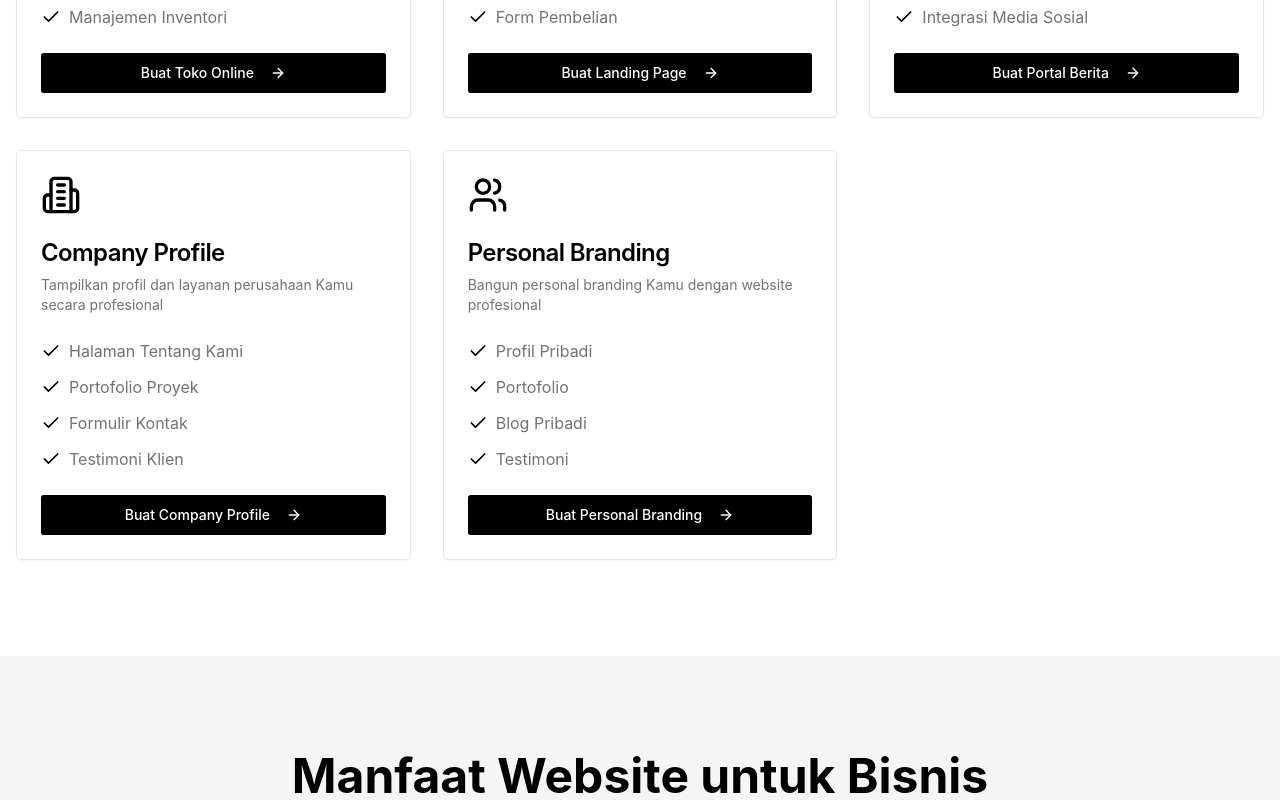
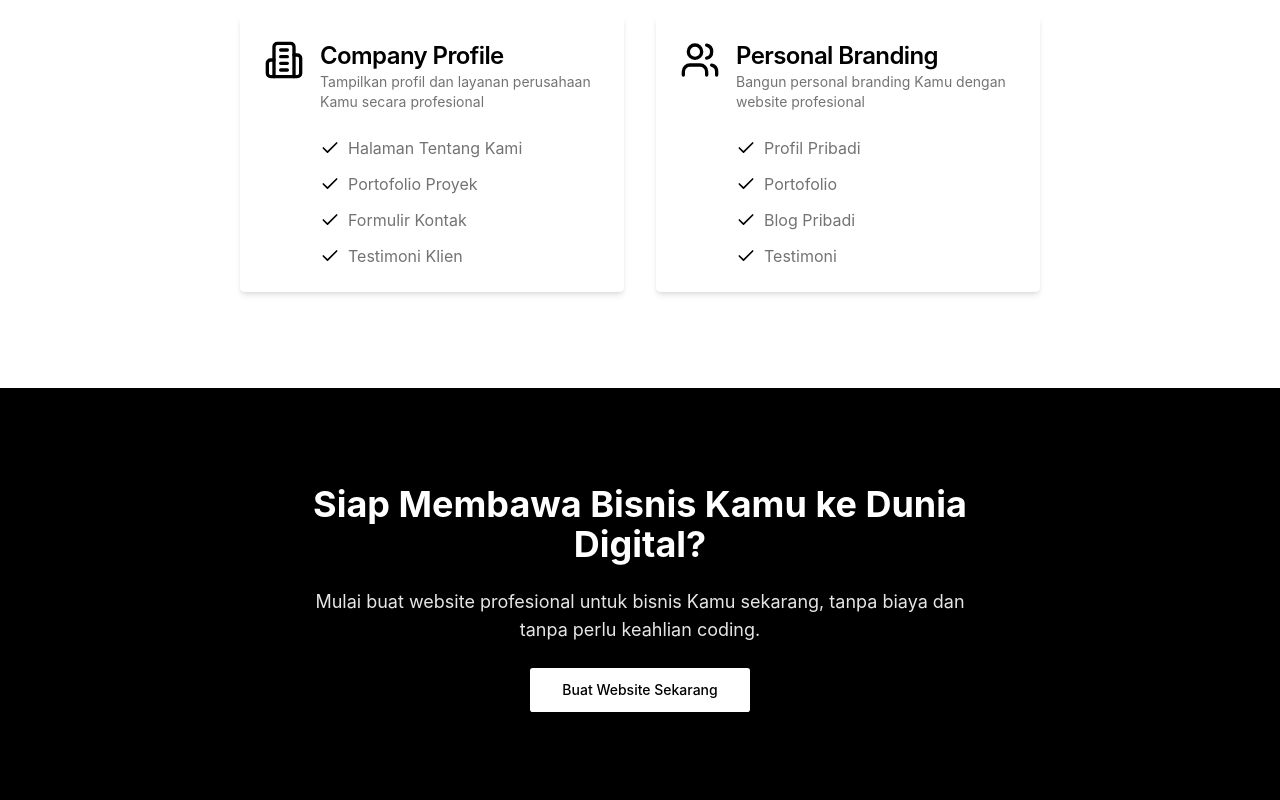
Before and after one commit to hendarSu/ayogratis, a Next.js app: page / in a window 1280 px wide. Shown: the part 1000-1800 px from the top of the page. Built offline with nearby package versions, Linux system fonts and the light colour scheme.

Commit message:
enhance: section cta and type

```diff
--- a/app/page.tsx
+++ b/app/page.tsx
@@ -7,6 +7,44 @@ import Link from "next/link"
 import Head from "next/head"
 
 export default function Home() {
+  const contents = [
+    {
+      title: "Toko Online",
+      description: "Jual produk Kamu langsung ke pelanggan secara online",
+      icon: ShoppingBag,
+      features: ["Katalog Produk", "Sistem Keranjang Belanja", "Proses Checkout", "Manajemen Inventori"],
+      bgColor: "bg-pastel-pink",
+    },
+    {
+      title: "Landing Page",
+      description: "Buat landing page untuk meningkatkan visitor dan penjualan product kamu",
+      icon: ShoppingBag,
+      features: ["Headline Menarik", "CTA (Call-to-Action)", "Penjelasan Produk", "Form Pembelian"],
+      bgColor: "bg-pastel-blue",
+    },
+    {
+      title: "Portal Berita",
+      description: "Buat portal berita atau blog dengan konten yang selalu up-to-date",
+      icon: Newspaper,
+      features: ["Manajemen Artikel", "Kategori & Tag", "Komentar Pembaca", "Integrasi Media Sosial"],
+      bgColor: "bg-pastel-green",
+    },
+    {
+      title: "Company Profile",
+      description: "Tampilkan profil dan layanan perusahaan Kamu secara profesional",
+      icon: Building2,
+      features: ["Halaman Tentang Kami", "Portofolio Proyek", "Formulir Kontak", "Testimoni Klien"],
+      bgColor: "bg-pastel-yellow",
+    },
+    {
+      title: "Personal Branding",
+      description: "Bangun personal branding Kamu dengan website profesional",
+      icon: Users,
+      features: ["Profil Pribadi", "Portofolio", "Blog Pribadi", "Testimoni"],
+      bgColor: "bg-pastel-purple",
+    }
+  ];
+
   return (
     <>
       <Head>
@@ -83,52 +121,20 @@ export default function Home() {
         <section className="py-16 sm:py-24">
           <div className="container px-4 mx-auto">
             <h2 className="text-3xl sm:text-4xl font-bold text-center mb-12">Pilih Website Sesuai Kebutuhan Kamu</h2>
-            <div className="grid gap-8 md:grid-cols-2 lg:grid-cols-3">
-              {[
-          {
-            title: "Toko Online",
-            description: "Jual produk Kamu langsung ke pelanggan secara online",
-            icon: ShoppingBag,
-            features: ["Katalog Produk", "Sistem Keranjang Belanja", "Proses Checkout", "Manajemen Inventori"],
-            bgColor: "bg-pastel-pink",
-          },
-          {
-            title: "Landing Page",
-            description: "Buat landing page untuk meningkatkan visitor dan penjualan product kamu",
-            icon: ShoppingBag,
-            features: ["Headline Menarik", "CTA (Call-to-Action)", "Penjelasan Produk", "Form Pembelian"],
-            bgColor: "bg-pastel-blue",
-          },
-          {
-            title: "Portal Berita",
-            description: "Buat portal berita atau blog dengan konten yang selalu up-to-date",
-            icon: Newspaper,
-            features: ["Manajemen Artikel", "Kategori & Tag", "Komentar Pembaca", "Integrasi Media Sosial"],
-            bgColor: "bg-pastel-green",
-          },
-          {
-            title: "Company Profile",
-            description: "Tampilkan profil dan layanan perusahaan Kamu secara profesional",
-            icon: Building2,
-            features: ["Halaman Tentang Kami", "Portofolio Proyek", "Formulir Kontak", "Testimoni Klien"],
-            bgColor: "bg-pastel-yellow",
-          },
-          {
-            title: "Personal Branding",
-            description: "Bangun personal branding Kamu dengan website profesional",
-            icon: Users,
-            features: ["Profil Pribadi", "Portofolio", "Blog Pribadi", "Testimoni"],
-            bgColor: "bg-pastel-purple",
-          }
-              ].map((type, index) => (
-          <Card key={index} className={`border border-border hover:shadow-md transition-shadow ${type.bgColor}`}>
-            <CardHeader>
-              <type.icon className="w-10 h-10 text-primary mb-4" />
+            <div className="flex flex-wrap justify-center gap-4 lg:gap-8">
+              {contents.map((type, index) => (
+                <Card key={index} className={`border-none !shadow-md ${type.bgColor} lg:w-[calc(33.333333%-2rem)] md:w-[calc(50%-1rem)] w-full bg-white`}>
+                  <div className="flex flex-col justify-between h-full">
+                    <div className="flex gap-4 p-6">
+                      <type.icon className="min-w-10 min-h-10 text-primary" />
+                      <div>
                         <CardTitle className="text-2xl">{type.title}</CardTitle>
                         <CardDescription>{type.description}</CardDescription>
-            </CardHeader>
+                      </div>
+                    </div>
+                    <div className="flex gap-4">
+                      <div className="min-w-10"></div>
                       <CardContent>
-              <div className="space-y-4">
                         <ul className="space-y-3">
                           {type.features.map((feature) => (
                             <li key={feature} className="flex items-center gap-2">
@@ -137,15 +143,35 @@ export default function Home() {
                             </li>
                           ))}
                         </ul>
-                <Link href={`https://wa.me/6281222002811?text=Hai%20ka,%20saya%20ingin%20membuat%20website%20${type.title}`}>
-            <Button className="notion-button w-full mt-6">
-              Buat {type.title} <ArrowRight className="w-4 h-4 ml-2" />
+                      </CardContent>
+                    </div>
+                  </div>
+                </Card>
+              ))}
+            </div>
+          </div>
+        </section>
+
+        {/* CTA Section */}
+        <section className="py-16 sm:py-24 bg-primary text-primary-foreground">
+          <div className="container px-4 mx-auto text-center">
+            <div className="max-w-2xl mx-auto space-y-6">
+              <h2 className="text-3xl sm:text-4xl font-bold">Siap Membawa Bisnis Kamu ke Dunia Digital?</h2>
+              <p className="text-lg opacity-90">
+                Mulai buat website profesional untuk bisnis Kamu sekarang, tanpa biaya dan tanpa perlu keahlian coding.
+              </p>
+
+              <br />
+
+              <Link href="https://wa.me/6281222002811?text=Hai%20ka,%20saya%20ingin%20membuat%20website">
+                <Button
+                  size="lg"
+                  variant="secondary"
+                  className="notion-button bg-primary-foreground text-primary hover:bg-accent"
+                >
+                  Buat Website Sekarang
                 </Button>
               </Link>
-              </div>
-            </CardContent>
-          </Card>
-              ))}
             </div>
           </div>
         </section>
@@ -208,7 +234,7 @@ export default function Home() {
         <section className="py-16 sm:py-24 bg-primary text-primary-foreground">
           <div className="container px-4 mx-auto text-center">
             <div className="max-w-2xl mx-auto space-y-6">
-              <h2 className="text-3xl sm:text-4xl font-bold">Siap Membawa Bisnis Kamu ke Dunia Digital?</h2>
+              <h2 className="text-3xl sm:text-4xl font-bold">Ayo, Jangan tunggu lama lagi</h2>
               <p className="text-lg opacity-90">
                 Mulai buat website profesional untuk bisnis Kamu sekarang, tanpa biaya dan tanpa perlu keahlian coding.
               </p>
```
Lines whose indentation alone changed are shown as unchanged.
